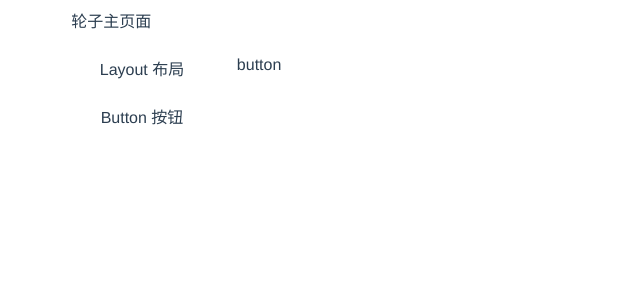
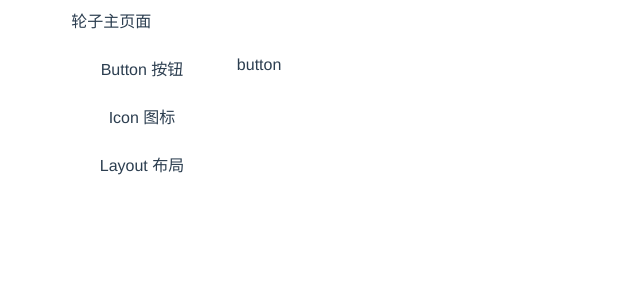
Before and after one commit to ohq-silver/self-components, a Vue app: page /#/ in a window 1280 px wide. Shown: the top 300 px of the page, without its empty margins (0-640 px from the left). Built offline with nearby package versions, Linux system fonts and the light colour scheme.

Commit message:
-minor change and icon components

```diff
--- a/package.json
+++ b/package.json
@@ -42,9 +42,11 @@
     "eslint-plugin-vue": "^6.2.2",
     "extract-text-webpack-plugin": "^3.0.0",
     "file-loader": "^1.1.4",
+    "font-awesome": "^4.7.0",
     "friendly-errors-webpack-plugin": "^1.6.1",
     "html-webpack-plugin": "^2.30.1",
     "node-notifier": "^5.1.2",
+    "node-sass": "^4.12.0",
     "optimize-css-assets-webpack-plugin": "^3.2.0",
     "ora": "^1.2.0",
     "portfinder": "^1.0.13",
@@ -52,7 +54,6 @@
     "postcss-loader": "^2.0.8",
     "postcss-url": "^7.2.1",
     "rimraf": "^2.6.0",
-    "node-sass": "^4.12.0",
     "sass-loader": "^7.0.0",
     "semver": "^5.3.0",
     "shelljs": "^0.7.6",
--- /dev/null
+++ b/src/components/iconComponents/src/components/IconComponents.vue
@@ -0,0 +1,19 @@
+<template>
+  <div class="icon-components"
+  >
+    <h2>Icon图标集合</h2>
+    <i class="fa fa-adjust"></i>
+  </div>
+</template>
+
+<script>
+import IconComponents from '../mixins/IconComponents'
+
+export default {
+  mixins: [IconComponents]
+}
+</script>
+
+<style lang="scss">
+@import '../styles/index.scss';
+</style>
--- /dev/null
+++ b/src/components/iconComponents/src/styles/index.scss
@@ -0,0 +1 @@
+@import "font-awesome/css/font-awesome.css";
--- a/src/components/navMenuComponents/src/components/NavMenuComponents.vue
+++ b/src/components/navMenuComponents/src/components/NavMenuComponents.vue
@@ -25,16 +25,17 @@ export default {
   data() {
     return {
       titles: [
-        { title: 'Layout 布局' },
-        { title: 'Button 按钮' }
+        { id: 1, title: 'Button 按钮' },
+        { id: 2, title: 'Icon 图标' },
+        { id: 3, title: 'Layout 布局' }
       ],
       showContent: 'Button'
     }
   },
   methods: {
-    clickTitle(title) {
+    clickTitle(obj) {
       // eslint-disable-next-line
-      const [englishTitle, chineseTitle] = title.split(' ')
+      const [englishTitle, chineseTitle] = obj.title.split(' ')
       this.showContent = englishTitle
     }
   }
--- a/src/components/navMenuComponents/src/components/NavMenuComponentsContent.vue
+++ b/src/components/navMenuComponents/src/components/NavMenuComponentsContent.vue
@@ -10,6 +10,7 @@
 
 <script>
 import ButtonComponents from '../../../buttonComponents/src/components/ButtonComponents'
+import IconComponents from '../../../iconComponents/src/components/IconComponents'
 import LayoutComponents from '../../../layoutComponents/src/components/LayoutComponents'
 export default {
   props: {
@@ -24,6 +25,8 @@ export default {
       switch (this.currentComponent) {
         case 'Button':
           return ButtonComponents
+        case 'Icon':
+          return IconComponents
         case 'Layout':
           return LayoutComponents
         default:
--- a/src/components/navMenuComponents/src/components/NavMenuComponentsTitles.vue
+++ b/src/components/navMenuComponents/src/components/NavMenuComponentsTitles.vue
@@ -6,12 +6,10 @@
       class="nav-menu-components-title"
       v-for="(item, idx) in titles"
       :key="idx"
+      :class='item.id===selected ? "nav-menu-components-title-active" : "nav-menu-components-title-default"'
+      @click="clickTitle(item)"
     >
-      <div
-        @click="clickTitle(item)"
-      >
-        {{ item.title }}
-      </div>
+      {{ item.title }}
     </div>
   </div>
 </template>
@@ -21,11 +19,17 @@ export default {
   props: {
     titles: { type: Array, default: () => ([]) }
   },
+  data() {
+    return {
+      selected: -1
+    }
+  },
   computed: {
   },
   methods: {
     clickTitle(item) {
-      this.$emit('clickTitle', item.title)
+      this.$emit('clickTitle', item)
+      this.selected = item.id;
     }
   }
 }
--- a/src/components/navMenuComponents/src/styles/index.scss
+++ b/src/components/navMenuComponents/src/styles/index.scss
@@ -13,6 +13,7 @@
   text-align: center;
   cursor: pointer;
 }
-.nav-menu-components-title:hover {
+.nav-menu-components-title-default:hover,
+.nav-menu-components-title-active {
   color: #069;
 }
```
Also changed, not shown: src/components/iconComponents/src/mixins/IconComponents.js (added), 1 other file (tests, documents, lock files or other folders).
